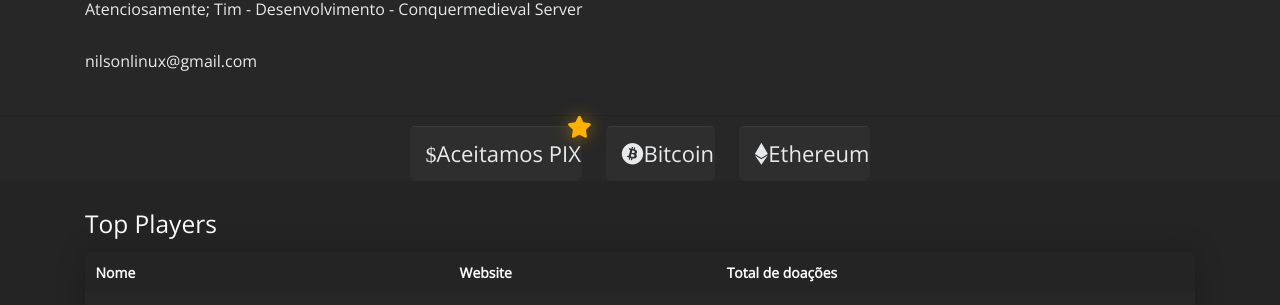
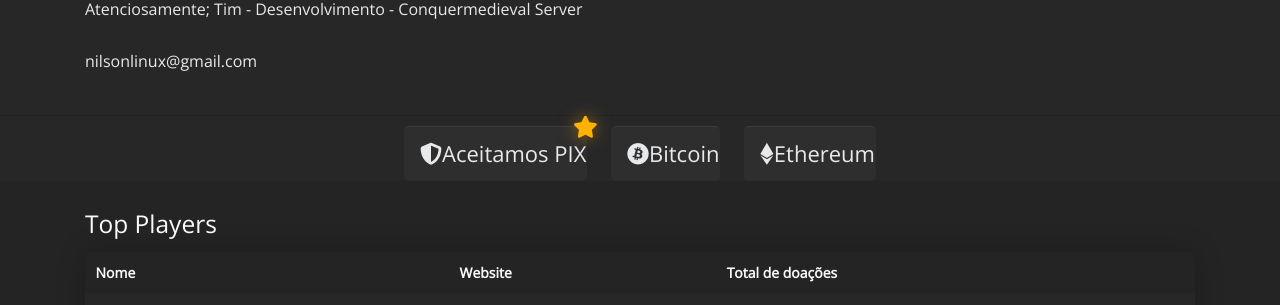
Before and after one commit to conquermedieval/conquermedieval.github.io, a Jekyll site: the page built from loja_online.html, in a window 1280 px wide. Shown: the part 919-1224 px from the top of the page. Built offline with Jekyll 4.4.1, drawn with Linux system fonts in a browser that asks for light colours.

Commit message:
Update loja_online.html

```diff
--- a/loja_online.html
+++ b/loja_online.html
@@ -204,7 +204,7 @@ nilsonlinux@gmail.com</p>
         <div class="text-center">
             </a>
             <a class="btn" role="button" href="#" data-toggle="modal" data-target="#pix-modal">
-                <i class="fa-brands fa-usd"></i>Aceitamos PIX<i class="fa-solid fa-star"></i>
+                <i class="fa-solid fa-shield-halved"></i>Aceitamos PIX<i class="fa-solid fa-star"></i>
             </a>
             <a class="btn" role="button" href="#" data-toggle="modal" data-target="#bitcoin-modal">
                 <i class="fa-brands fa-bitcoin"></i>Bitcoin
```
